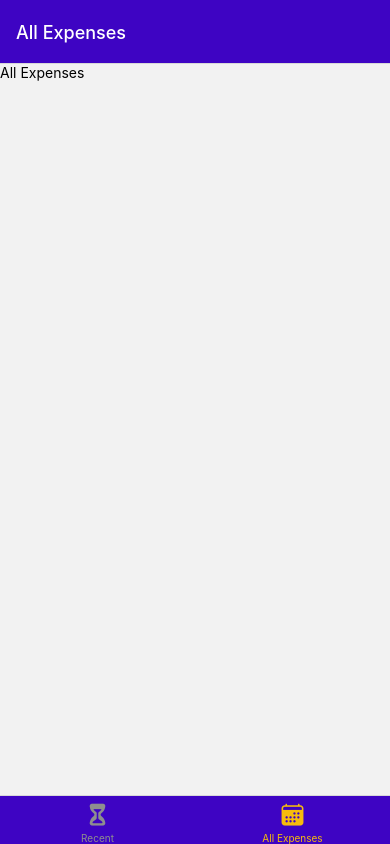
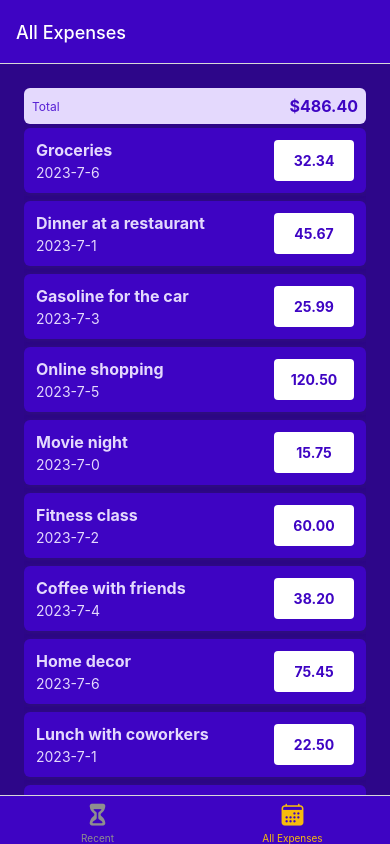
Before and after one commit to Dev-Harmattan/native-expense-tracker, a React Native app: screen /AllExpenses in a window 390 px wide. Built offline with nearby package versions, Linux system fonts and the light colour scheme.

Commit message:
Working on Expenses and Recent screens

```diff
--- /dev/null
+++ b/components/ExpensesOutput/ExpenseItem.js
@@ -0,0 +1,64 @@
+import { Pressable, StyleSheet, View, Text } from 'react-native';
+import { GlobalStyles } from '../../constant/style';
+import { getFormattedDate } from '../../util/date';
+
+const ExpenseItem = ({ description, amount, date }) => {
+  console.log(description, amount, date);
+  return (
+    <Pressable>
+      <View style={styles.itemContainer}>
+        <View>
+          <Text style={[styles.description, styles.textBase]}>
+            {description}
+          </Text>
+          <Text style={styles.textBase}>{getFormattedDate(date)}</Text>
+        </View>
+        <View style={styles.amountContainer}>
+          <Text style={styles.amount}>{amount.toFixed(2)}</Text>
+        </View>
+      </View>
+    </Pressable>
+  );
+};
+
+export default ExpenseItem;
+
+const styles = StyleSheet.create({
+  itemContainer: {
+    padding: 12,
+    marginVertical: 4,
+    backgroundColor: GlobalStyles.colors.primary500,
+    flexDirection: 'row',
+    alignItems: 'center',
+    justifyContent: 'space-between',
+    borderRadius: 6,
+    elevation: 3,
+    shadowColor: GlobalStyles.colors.gray500,
+    shadowOffset: { width: 1, height: 1 },
+    shadowOpacity: 0.25,
+    shadowRadius: 6,
+    overflow: 'hidden',
+  },
+  textBase: {
+    color: GlobalStyles.colors.primary50,
+  },
+  description: {
+    fontSize: 16,
+    fontWeight: 'bold',
+    marginBottom: 4,
+  },
+  amountContainer: {
+    alignItems: 'center',
+    justifyContent: 'center',
+    backgroundColor: 'white',
+    fontSize: 12,
+    paddingHorizontal: 4,
+    paddingVertical: 12,
+    borderRadius: 4,
+    minWidth: 80,
+  },
+  amount: {
+    color: GlobalStyles.colors.primary500,
+    fontWeight: 'bold',
+  },
+});
--- /dev/null
+++ b/components/ExpensesOutput/ExpensesList.js
@@ -0,0 +1,25 @@
+import { FlatList, Text, View } from 'react-native';
+import ExpenseItem from './ExpenseItem';
+
+const renderItem = ({ item }) => {
+  console.log(item)
+  return (
+    <ExpenseItem
+      description={item.description}
+      amount={item.amount}
+      date={item.date}
+    />
+  );
+};
+
+const ExpensesList = ({ expenses }) => {
+  return (
+    <FlatList
+      data={expenses}
+      renderItem={renderItem}
+      keyExtractor={(item) => item.id}
+    />
+  );
+};
+
+export default ExpensesList;
--- /dev/null
+++ b/components/ExpensesOutput/ExpensesOutput.js
@@ -0,0 +1,88 @@
+import { StyleSheet, View } from 'react-native';
+import ExpensesSummary from './ExpensesSummary';
+import ExpensesList from './ExpensesList';
+import { GlobalStyles } from '../../constant/style';
+
+const EXPENSES = [
+  {
+    id: 'e1',
+    amount: 32.34,
+    description: 'Groceries',
+    date: new Date('2023-07-01'),
+  },
+  {
+    id: 'e2',
+    amount: 45.67,
+    description: 'Dinner at a restaurant',
+    date: new Date('2023-07-03'),
+  },
+  {
+    id: 'e3',
+    amount: 25.99,
+    description: 'Gasoline for the car',
+    date: new Date('2023-07-05'),
+  },
+  {
+    id: 'e4',
+    amount: 120.5,
+    description: 'Online shopping',
+    date: new Date('2023-07-07'),
+  },
+  {
+    id: 'e5',
+    amount: 15.75,
+    description: 'Movie night',
+    date: new Date('2023-07-09'),
+  },
+  {
+    id: 'e6',
+    amount: 60.0,
+    description: 'Fitness class',
+    date: new Date('2023-07-11'),
+  },
+  {
+    id: 'e7',
+    amount: 38.2,
+    description: 'Coffee with friends',
+    date: new Date('2023-07-13'),
+  },
+  {
+    id: 'e8',
+    amount: 75.45,
+    description: 'Home decor',
+    date: new Date('2023-07-15'),
+  },
+  {
+    id: 'e9',
+    amount: 22.5,
+    description: 'Lunch with coworkers',
+    date: new Date('2023-07-17'),
+  },
+  {
+    id: 'e10',
+    amount: 50.0,
+    description: 'Books',
+    date: new Date('2023-07-19'),
+  },
+];
+
+const ExpensesOutput = ({ expenses, expensesPeriod }) => {
+  return (
+    <View style={styles.container}>
+      <ExpensesSummary expenses={EXPENSES} periodName={expensesPeriod} />
+      <ExpensesList expenses={EXPENSES} />
+    </View>
+  );
+};
+
+export default ExpensesOutput;
+
+const styles = StyleSheet.create({
+  container: {
+    flex: 1,
+    paddingHorizontal: 24,
+    paddingTop: 24,
+    paddingBottom: 0,
+    backgroundColor: GlobalStyles.colors.primary700,
+  },
+});
--- /dev/null
+++ b/components/ExpensesOutput/ExpensesSummary.js
@@ -0,0 +1,36 @@
+import { Text, View, StyleSheet } from 'react-native';
+import { GlobalStyles } from '../../constant/style';
+
+const ExpensesSummary = ({ expenses, periodName }) => {
+  const expensesTotal = expenses.reduce((sum, expense) => {
+    return sum + expense.amount;
+  }, 0);
+  return (
+    <View style={styles.container}>
+      <Text style={styles.period}>{periodName}</Text>
+      <Text style={styles.sum}>${expensesTotal.toFixed(2)}</Text>
+    </View>
+  );
+};
+
+export default ExpensesSummary;
+
+const styles = StyleSheet.create({
+  container: {
+    padding: 8,
+    flexDirection: 'row',
+    alignItems: 'center',
+    justifyContent: 'space-between',
+    backgroundColor: GlobalStyles.colors.primary50,
+    borderRadius: 6,
+  },
+  period: {
+    fontSize: 12,
+    color: GlobalStyles.colors.primary400,
+  },
+  sum: {
+    fontSize: 16,
+    fontWeight: 'bold',
+    color: GlobalStyles.colors.primary500,
+  },
+});
--- a/screens/Expenses.js
+++ b/screens/Expenses.js
@@ -1,7 +1,8 @@
 import { Text } from 'react-native';
+import ExpensesOutput from '../components/ExpensesOutput/ExpensesOutput';
 
 const Expenses = () => {
-  return <Text>All Expenses</Text>;
+  return <ExpensesOutput expensesPeriod='Total' />;
 };
 
 export default Expenses;
--- a/screens/RecentExpenses.js
+++ b/screens/RecentExpenses.js
@@ -1,7 +1,8 @@
 import { Text } from 'react-native';
+import ExpensesOutput from '../components/ExpensesOutput/ExpensesOutput';
 
 const RecentExpenses = () => {
-  return <Text>Recent Expenses</Text>;
+  return <ExpensesOutput expensesPeriod="Last 7 days" />;
 };
 
 export default RecentExpenses;
--- /dev/null
+++ b/util/date.js
@@ -0,0 +1,3 @@
+export const getFormattedDate = (date) => {
+  return `${date.getFullYear()}-${date.getMonth() + 1}-${date.getDay()}`;
+};
```
